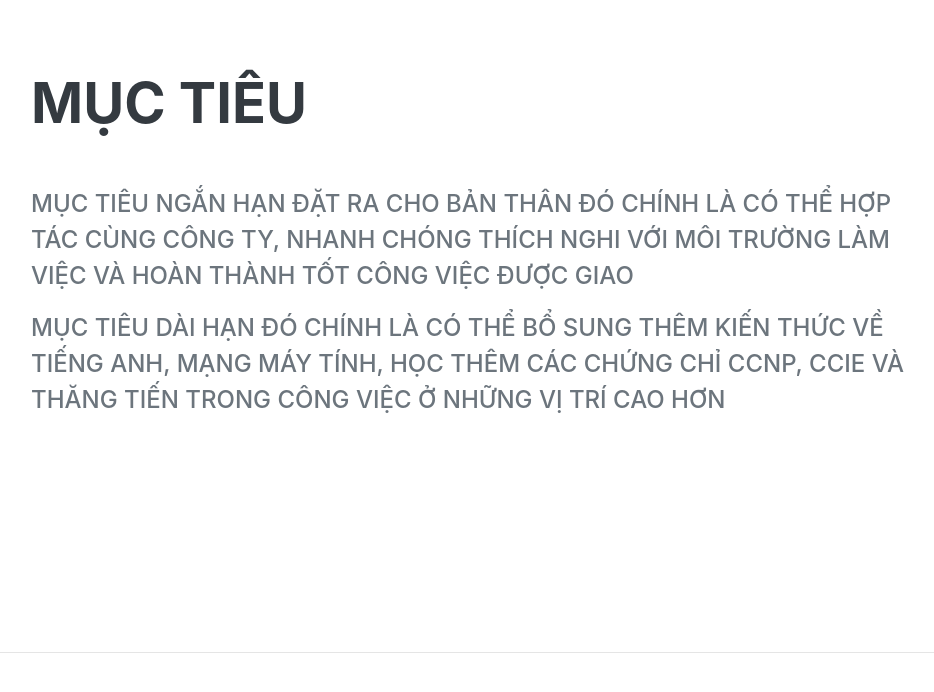
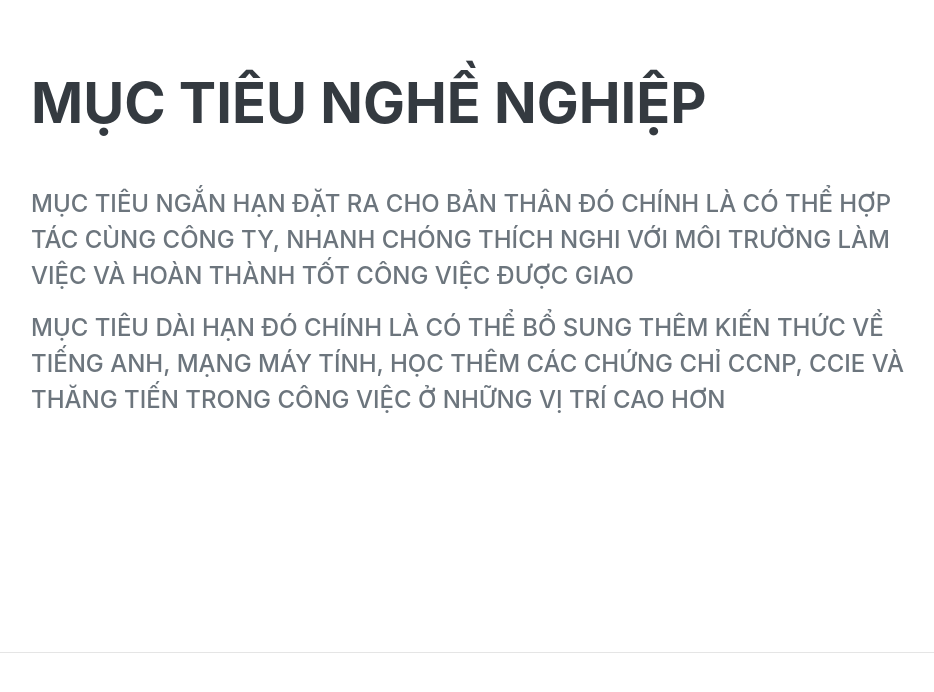
Before and after one commit to huynhhau55/cv_huynhvanhau, a plain HTML site: page index.html in a window 1280 px wide. Shown: the part 3352-4044 px from the top of the page, without its empty margins (289-1223 px from the left). Drawn offline with nearby package versions, Linux system fonts and the light colour scheme; a web font is replaced by a local one.

Commit message:
Update CV- 30-10-2020
Thêm mục tiêu nghề nghiệp

```diff
--- a/index.html
+++ b/index.html
@@ -152,7 +152,7 @@
             <!-- Interests-->
             <section class="resume-section" id="interests">
                 <div class="resume-section-content">
-                    <h2 class="mb-5">MỤC TIÊU</h2>
+                    <h2 class="mb-5">MỤC TIÊU NGHỀ NGHIỆP</h2>
                     <div class="subheading mb-3">MỤC TIÊU NGẮN HẠN ĐẶT RA CHO BẢN THÂN ĐÓ CHÍNH LÀ CÓ THỂ HỢP TÁC CÙNG CÔNG TY, NHANH CHÓNG THÍCH NGHI VỚI MÔI TRƯỜNG LÀM VIỆC VÀ HOÀN THÀNH TỐT CÔNG VIỆC ĐƯỢC GIAO</div>
                     <div class="subheading mb-3">MỤC TIÊU DÀI HẠN ĐÓ CHÍNH LÀ CÓ THỂ BỔ SUNG THÊM KIẾN THỨC VỀ TIẾNG ANH, MẠNG MÁY TÍNH, HỌC THÊM CÁC CHỨNG CHỈ CCNP, CCIE VÀ THĂNG TIẾN TRONG CÔNG VIỆC Ở NHỮNG VỊ TRÍ CAO HƠN</div>
 
```
